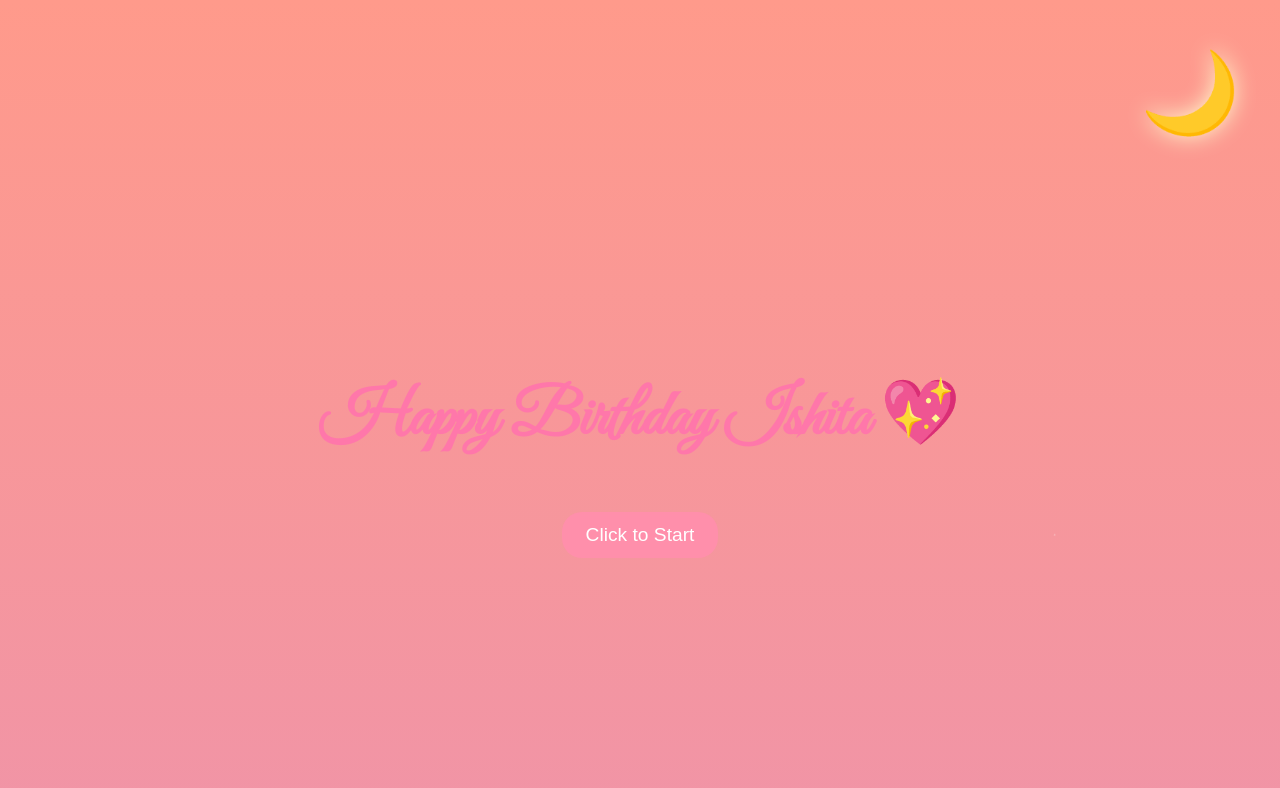
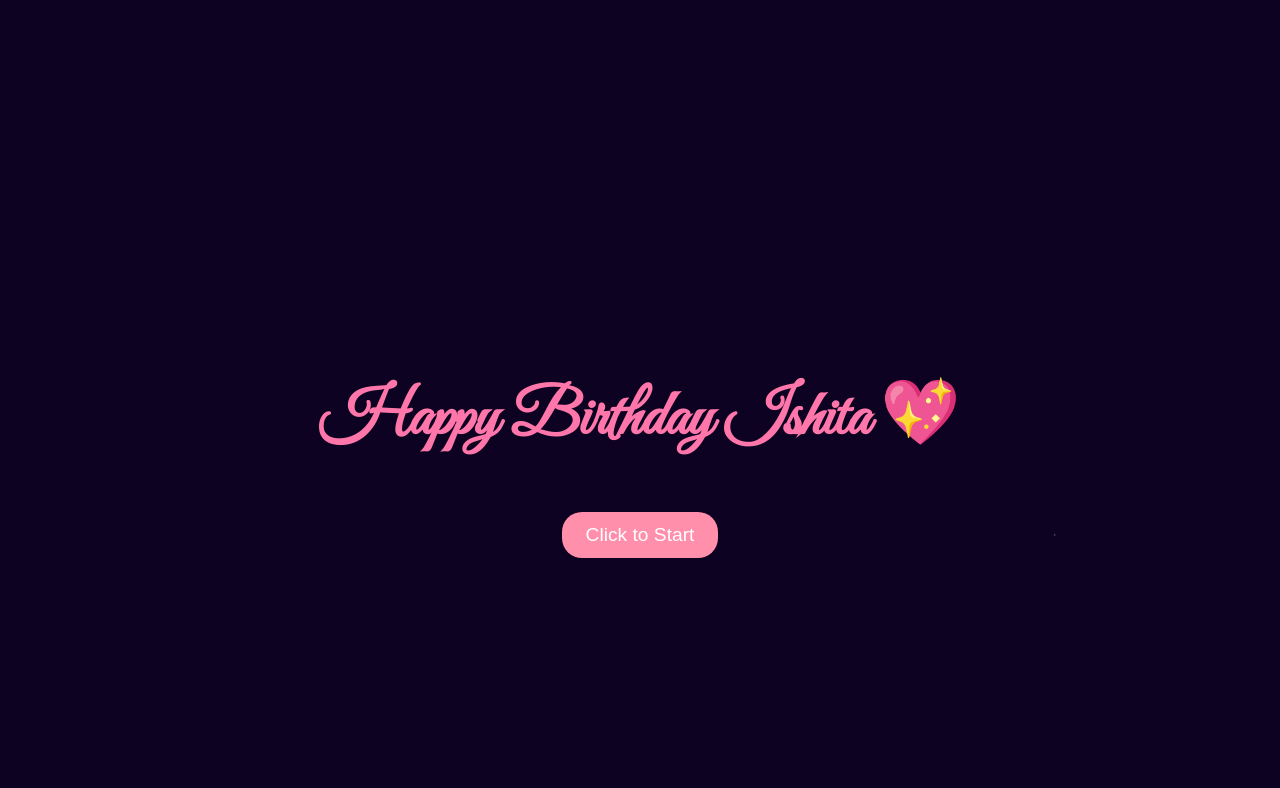
Before and after one commit to mohit01-beep/ishita-bday, a plain HTML site: page index.html in a window 1280 px wide. Shown: the top 788 px of the page. Drawn offline with Linux system fonts and the light colour scheme.

Commit message:
Update index.html

```diff
--- a/index.html
+++ b/index.html
@@ -15,13 +15,7 @@ body, html {
   overflow-x:hidden;
   scroll-behavior:smooth;
 
-  /* Improved Sunset → Purple → Night Gradient */
-  background: linear-gradient(
-      to bottom,
-      #ff9a8b 0%,      /* soft pink sunset */
-      #d88ad6 50%,     /* purple twilight */
-      #0d0221 100%     /* night */
-  );
+  background: linear-gradient(to bottom, #ff9a8b 0%, #d88ad6 50%, #0d0221 100%);
   transition: background 2s ease;
   color:#333;
   position: relative;
@@ -112,8 +106,8 @@ h1 { font-family:'Great Vibes', cursive; font-size:4em; color:#ff77aa; }
   right:40px;
   font-size:80px;
   z-index:2;
-  color:#fffacd;
-  text-shadow:0 0 22px #fffacd;
+  color:#fff;
+  text-shadow:0 0 25px #fff;
   opacity:0;
   transition: opacity 1.5s ease;
   pointer-events:none;
@@ -143,9 +137,8 @@ h1 { font-family:'Great Vibes', cursive; font-size:4em; color:#ff77aa; }
   animation-timing-function: ease-in-out;
 }
 
-/* Randomized twinkle animation */
 @keyframes twinkle {
-  0%, 100% { opacity:0.2; }
+  0%,100% { opacity:0.2; }
   50% { opacity:1; }
 }
 
@@ -293,13 +286,13 @@ function createStars(count){
     s.className='star';
     s.style.left=Math.random()*100+'vw';
     s.style.top=Math.random()*100+'vh';
-    s.style.animationDelay = Math.random()*3+'s'; // random twinkle
+    s.style.animationDelay = Math.random()*3+'s';
     document.body.appendChild(s);
   }
   starsCreated = true;
 }
 
-/* 🌠 Improved Shooting Stars */
+/* Shooting Stars */
 function createShootingStar() {
   const star = document.createElement('div');
   star.className = 'shooting-star';
@@ -331,7 +324,7 @@ setInterval(()=>{
   if(Math.random() > 0.7) createShootingStar();
 }, 1500);
 
-/* Moon + Stars Visibility */
+/* Moon + Stars appear with night sky */
 window.addEventListener('scroll',()=>{
   let max=document.body.scrollHeight-window.innerHeight;
   let p=window.scrollY/max;
@@ -339,8 +332,16 @@ window.addEventListener('scroll',()=>{
   const moon=document.getElementById("moon");
   const stars=document.querySelectorAll(".star");
 
-  // Show stars and moon only after dark purple part (~scroll>0.55)
-  if(p>0.55){
+  // Smooth sky gradient based on scroll
+  if(p < 0.5){
+    document.body.style.background = 'linear-gradient(to bottom, #ff9a8b 0%, #d88ad6 50%, #0d0221 100%)';
+  } else if(p < 0.75){
+    document.body.style.background = 'linear-gradient(to bottom, #d88ad6 0%, #4b248a 50%, #0d0221 100%)';
+  } else{
+    document.body.style.background = 'linear-gradient(to bottom, #0d0221 0%, #0d0221 50%, #0d0221 100%)';
+  }
+
+  if(p>0.55 && starsCreated){
     moon.style.opacity=1;
     stars.forEach(s=>s.style.opacity=1);
   } else if(starsCreated){
```
